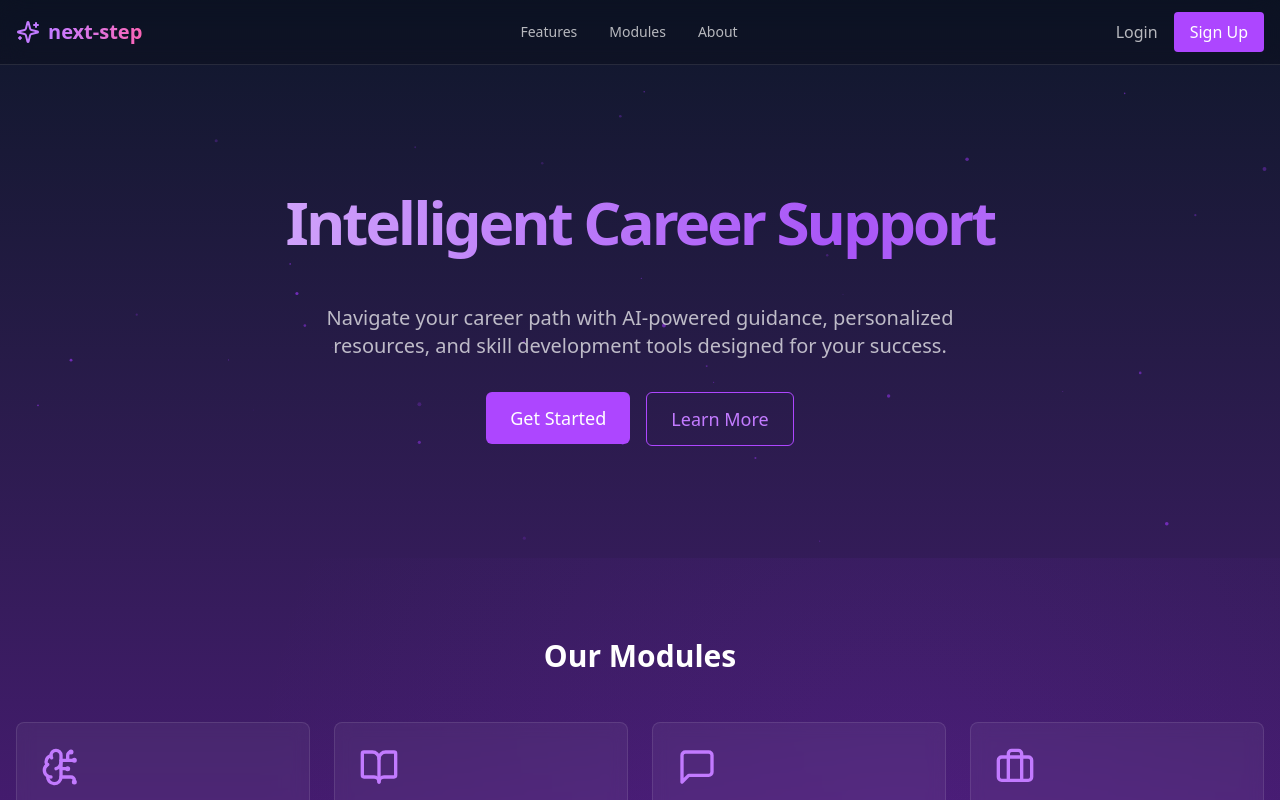
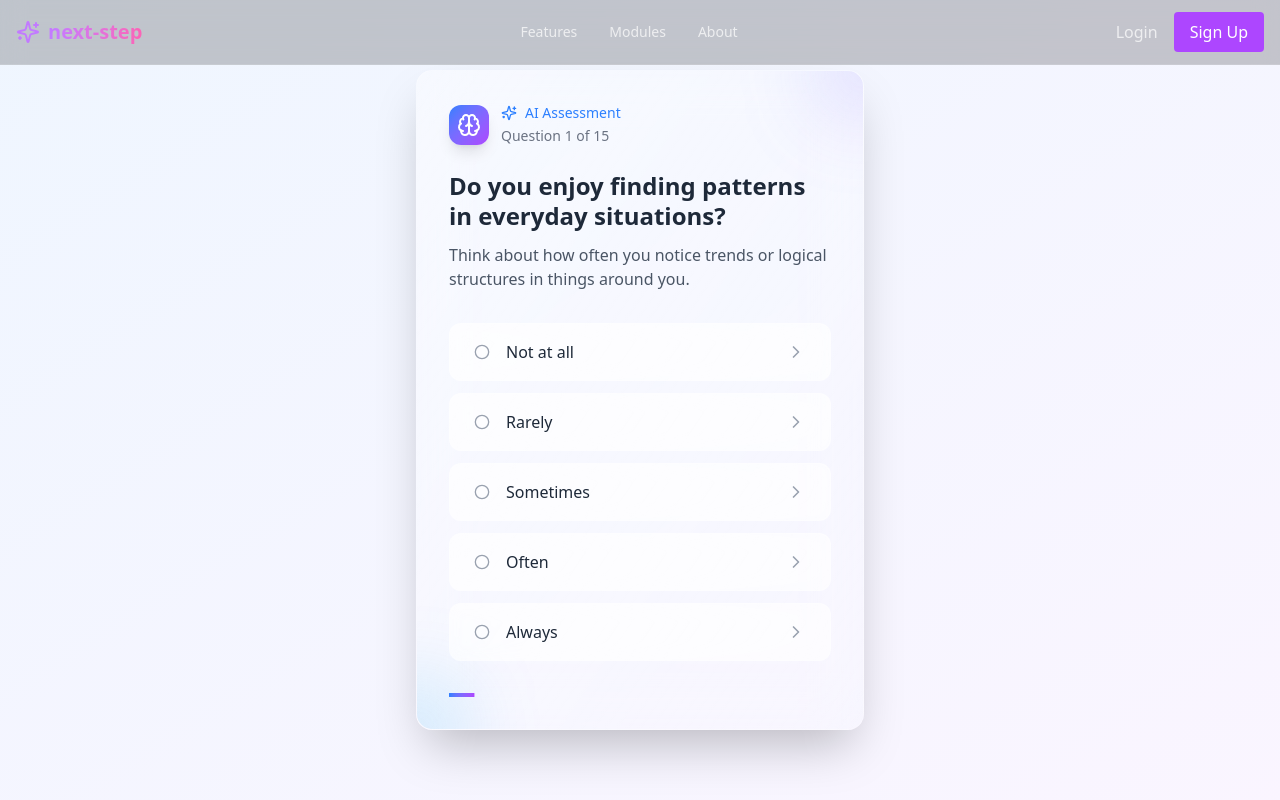
Before and after one commit to manicdon7/NextStep, a React (Vite) app: page / in a window 1280 px wide. Shown: the top 800 px of the page. Built offline with nearby package versions, Linux system fonts and the light colour scheme.

Commit message:
feat: integrate Kys component and add choices and questions JSON data

```diff
--- a/src/App.jsx
+++ b/src/App.jsx
@@ -6,7 +6,7 @@ import LandingPage from "./pages/LandingPage"
 const App = () => {
   return (
     <div>
-      {/* <Kys/> */}
+      <Kys/>
       <LandingPage/>
     </div>
   )
--- a/src/components/Kys.jsx
+++ b/src/components/Kys.jsx
@@ -1,70 +1,25 @@
-import React, { useState } from 'react';
+import React, { useEffect, useState } from 'react';
 import { motion, AnimatePresence } from 'framer-motion';
 import { MessageSquare, Brain, ChevronRight, Award, RefreshCw, Sparkles, Circle  } from 'lucide-react';
 import ReactMarkdown from 'react-markdown';
-
-const questions = [
-  {
-    id: 1,
-    text: "How much do you enjoy solving complex problems?",
-    subtext: "Think about times when you've faced challenging puzzles or technical issues.",
-    domains: [
-      { name: "Computer Science", weight: 1, keywords: ["programming", "algorithms", "problem-solving"] },
-      { name: "Engineering", weight: 0.8, keywords: ["technical", "analytical", "systematic"] }
-    ]
-  },
-  {
-    id: 2,
-    text: "Do you prefer working with visual elements over textual content?",
-    subtext: "Consider your preference for design and visual communication.",
-    domains: [
-      { name: "Artist", weight: 1, keywords: ["creative", "visual", "aesthetic"] },
-      { name: "Designer", weight: 0.9, keywords: ["layout", "composition", "visual-thinking"] }
-    ]
-  },
-  {
-    id: 3,
-    text: "How comfortable are you with public speaking?",
-    subtext: "Think about presenting to groups or leading discussions.",
-    domains: [
-      { name: "Teaching", weight: 1, keywords: ["communication", "presentation", "leadership"] },
-      { name: "Management", weight: 0.7, keywords: ["leadership", "communication", "confidence"] }
-    ]
-  },
-  {
-    id: 4,
-    text: "Do you enjoy creating music or singing?",
-    subtext: "Consider your interest in musical expression and performance.",
-    domains: [
-      { name: "Singer", weight: 1, keywords: ["musical", "performance", "artistic"] },
-      { name: "Artist", weight: 0.6, keywords: ["creative", "expressive", "performance"] }
-    ]
-  },
-  {
-    id: 5,
-    text: "How good are you at organizing and planning tasks?",
-    subtext: "Think about your ability to manage projects and deadlines.",
-    domains: [
-      { name: "Management", weight: 1, keywords: ["organization", "planning", "leadership"] },
-      { name: "Teaching", weight: 0.5, keywords: ["structure", "planning", "organization"] }
-    ]
-  }
-];
-
-const choices = [
-  { value: 1, label: "Not at all" },
-  { value: 2, label: "Rarely" },
-  { value: 3, label: "Sometimes" },
-  { value: 4, label: "Often" },
-  { value: 5, label: "Always" }
-];
+import questions from "../json/questions.json";
+import choices from "../json/choices.json";
+import { Loader2 } from 'lucide-react';
 
 const Kys = () => {
   const [currentQuestion, setCurrentQuestion] = useState(0);
   const [answers, setAnswers] = useState({});
+  const [question , setQuestion] = useState([]);
+  const [choice, setChoice] = useState([]);
   const [result, setResult] = useState(null);
   const [insights, setInsights] = useState("");
   const [isLoading, setIsLoading] = useState(false);
+
+  useEffect(() => {
+    setQuestion(questions);
+    setChoice(choices)
+  }, []);
+
 
   const handleAnswer = (questionId, value) => {
     setAnswers(prev => ({ ...prev, [questionId]: value }));
@@ -77,7 +32,7 @@ const Kys = () => {
 
   const getAIInsights = async (topDomain, keywords) => {
     try {
-      const prompt = `Career analysis for ${topDomain} professional: Key strengths in ${keywords.join(', ')}. Focus on career potential and growth opportunities.`;
+      const prompt = `Evaluate the career of a ${topDomain} professional, emphasizing key strengths in ${keywords.join(', ')}. Offer actionable insights on career potential and growth opportunities in a natural, engaging manner.`;
       const response = await fetch(`https://text.pollinations.ai/${encodeURIComponent(prompt)}`, {
         method: 'GET',
         headers: {
@@ -96,19 +51,6 @@ const Kys = () => {
       const text = await response.text();
       console.log(text);
 
-
-      // // Extract the main content without markdown formatting
-      // const cleanedText = text
-      //   .replace(/^###|##|#/gm, '') // Remove markdown headers
-      //   .replace(/\*\*/g, '')        // Remove bold markers
-      //   .replace(/\n+/g, ' ')        // Replace multiple newlines with space
-      //   .replace(/\s+/g, ' ')        // Normalize spaces
-      //   .trim();                     // Remove extra whitespace
-
-      // // Take the first few sentences for a concise insight
-      // const sentences = cleanedText.split(/[.!?]+\s+/);
-      // const summary = sentences.slice(0, 3).join('. ') + '.';
-
       return text;
     } catch (error) {
       console.error('Error fetching AI insights:', error);
@@ -123,7 +65,7 @@ const Kys = () => {
       let domainMaxScores = {};
       let domainKeywords = {};
 
-      questions.forEach(question => {
+      question.forEach(question => {
         const answerValue = answers[question.id] || 1;
         question.domains.forEach(domain => {
           domainScores[domain.name] = (domainScores[domain.name] || 0) + answerValue * domain.weight;
@@ -142,7 +84,7 @@ const Kys = () => {
       const topDomain = finalResults[0];
 
       const aiInsight = await getAIInsights(topDomain.name, topDomain.keywords);
-      console.log("aiinsight:", aiInsight);
+      console.log("AI insight:", aiInsight);
 
       setResult({ domains: finalResults, top_domain: topDomain.name });
       setInsights(aiInsight);
@@ -193,7 +135,7 @@ const Kys = () => {
 
     {/* Choices */}
     <div className="space-y-3">
-      {choices.map((choice, index) => (
+      {choice.map((choice, index) => (
         <motion.button
           key={choice.value}
           whileHover={{ scale: 1.02, backgroundColor: 'rgba(255, 255, 255, 0.9)' }}
@@ -247,18 +189,18 @@ const Kys = () => {
       <div className="relative rounded-lg overflow-hidden bg-white shadow-lg">
         <div className="absolute inset-0 bg-gradient-to-r from-purple-500 via-pink-500 to-red-500 opacity-20" />
         <div className="relative p-4">
-          <h2 className="text-xl font-bold mb-4">Career Matches</h2>
+          <h2 className="text-xl font-bold mb-4 text-black">Career Matches</h2>
           <div className="h-[400px] overflow-y-auto pr-4 space-y-4 scrollbar-thin">
             {result?.domains?.map((domain, index) => (
               <div
                 key={index}
                 className="bg-white/50 backdrop-blur-sm rounded-lg p-4 shadow-sm border border-gray-100"
               >
-                <h3 className="font-semibold text-lg">{domain.name}</h3>
+                <h3 className="font-semibold text-black text-lg">{domain.name}</h3>
                 <p className="text-sm text-gray-600 mt-1">
                   {domain.keywords.join(' • ')}
                 </p>
-                <div className="mt-2 flex items-center">
+                <div className="mt-2 flex items-center text-black">
                   <span className="text-2xl font-bold">{domain.score}%</span>
                   <span className="ml-2 text-sm">Match</span>
                 </div>
@@ -272,7 +214,7 @@ const Kys = () => {
       <div className="relative rounded-lg overflow-hidden bg-white shadow-lg">
       <div className="absolute inset-0 bg-gradient-to-r from-blue-500 via-teal-500 to-green-500 opacity-20" />
       <div className="relative p-4">
-        <h2 className="text-xl font-bold mb-4">Career Insights</h2>
+        <h2 className="text-xl font-bold mb-4 text-black">Career Insights</h2>
         <div className="h-[400px] overflow-y-auto pr-4 scrollbar-thin">
           {isLoading ? (
             <div className="flex items-center justify-center h-full">
--- /dev/null
+++ b/src/json/choices.json
@@ -0,0 +1,7 @@
+[
+    { "value": 1, "label": "Not at all" },
+    { "value": 2, "label": "Rarely" },
+    { "value": 3, "label": "Sometimes" },
+    { "value": 4, "label": "Often" },
+    { "value": 5, "label": "Always" }
+  ]
--- /dev/null
+++ b/src/json/questions.json
@@ -0,0 +1,137 @@
+[
+    {
+        "id": 1,
+        "text": "Do you enjoy finding patterns in everyday situations?",
+        "subtext": "Think about how often you notice trends or logical structures in things around you.",
+        "domains": [
+            { "name": "Computer Science", "weight": 1, "keywords": ["logic", "patterns", "problem-solving"] },
+            { "name": "Data Science", "weight": 0.9, "keywords": ["analysis", "statistics", "trends"] }
+        ]
+    },
+    {
+        "id": 2,
+        "text": "Do you like arranging things in a structured way?",
+        "subtext": "Consider how much you enjoy organizing your workspace, schedule, or ideas.",
+        "domains": [
+            { "name": "Management", "weight": 1, "keywords": ["organization", "planning", "efficiency"] },
+            { "name": "Teaching", "weight": 0.8, "keywords": ["structure", "methodology", "clarity"] }
+        ]
+    },
+    {
+        "id": 3,
+        "text": "Do you often think about how machines or systems work?",
+        "subtext": "Think about whether you enjoy taking apart gadgets, understanding processes, or troubleshooting issues.",
+        "domains": [
+            { "name": "Engineering", "weight": 1, "keywords": ["mechanical", "technical", "design"] },
+            { "name": "Computer Science", "weight": 0.8, "keywords": ["technology", "systems", "efficiency"] }
+        ]
+    },
+    {
+        "id": 4,
+        "text": "Do you enjoy figuring out why people act the way they do?",
+        "subtext": "Think about how often you analyze people's behavior and motivations.",
+        "domains": [
+            { "name": "Psychology", "weight": 1, "keywords": ["behavior", "mental-processes", "understanding"] },
+            { "name": "Marketing", "weight": 0.8, "keywords": ["consumer-behavior", "persuasion", "analysis"] }
+        ]
+    },
+    {
+        "id": 5,
+        "text": "Do you enjoy working on creative projects that involve aesthetics?",
+        "subtext": "Consider how often you engage in activities like designing, drawing, or decorating.",
+        "domains": [
+            { "name": "Artist", "weight": 1, "keywords": ["creative", "visual", "art"] },
+            { "name": "Designer", "weight": 0.9, "keywords": ["composition", "layout", "aesthetics"] }
+        ]
+    },
+    {
+        "id": 6,
+        "text": "Do you like analyzing facts before making decisions?",
+        "subtext": "Think about whether you prefer to rely on data and logic rather than intuition.",
+        "domains": [
+            { "name": "Science", "weight": 1, "keywords": ["research", "analysis", "logic"] },
+            { "name": "Finance", "weight": 0.8, "keywords": ["economics", "investment", "risk-analysis"] }
+        ]
+    },
+    {
+        "id": 7,
+        "text": "Do you find joy in explaining concepts to others?",
+        "subtext": "Think about how often you help others understand something new.",
+        "domains": [
+            { "name": "Teaching", "weight": 1, "keywords": ["education", "mentoring", "clarity"] },
+            { "name": "Management", "weight": 0.8, "keywords": ["leadership", "communication", "guidance"] }
+        ]
+    },
+    {
+        "id": 8,
+        "text": "Do you enjoy experimenting with new ways to solve everyday problems?",
+        "subtext": "Consider how often you like innovating and improving existing solutions.",
+        "domains": [
+            { "name": "Engineering", "weight": 1, "keywords": ["innovation", "creativity", "problem-solving"] },
+            { "name": "Entrepreneurship", "weight": 0.8, "keywords": ["strategy", "business-ideas", "innovation"] }
+        ]
+    },
+    {
+        "id": 9,
+        "text": "Do you enjoy writing down your thoughts or crafting stories?",
+        "subtext": "Think about whether you like expressing ideas through words, whether formally or creatively.",
+        "domains": [
+            { "name": "Writing", "weight": 1, "keywords": ["storytelling", "expression", "communication"] },
+            { "name": "Marketing", "weight": 0.8, "keywords": ["copywriting", "persuasion", "branding"] }
+        ]
+    },
+    {
+        "id": 10,
+        "text": "Do you like thinking about how cities and buildings should be designed?",
+        "subtext": "Consider how much interest you have in structures, urban planning, or interior design.",
+        "domains": [
+            { "name": "Architecture", "weight": 1, "keywords": ["urban-planning", "design", "aesthetics"] },
+            { "name": "Engineering", "weight": 0.8, "keywords": ["construction", "infrastructure", "technical"] }
+        ]
+    },
+    {
+        "id": 11,
+        "text": "Do you enjoy playing with numbers and mathematical challenges?",
+        "subtext": "Think about whether you enjoy calculations, puzzles, or logical reasoning.",
+        "domains": [
+            { "name": "Mathematics", "weight": 1, "keywords": ["logic", "problem-solving", "quantitative"] },
+            { "name": "Finance", "weight": 0.9, "keywords": ["economics", "budgeting", "investment"] }
+        ]
+    },
+    {
+        "id": 12,
+        "text": "Do you enjoy exploring new cultures and understanding different perspectives?",
+        "subtext": "Think about your interest in learning about different traditions, languages, or worldviews.",
+        "domains": [
+            { "name": "Anthropology", "weight": 1, "keywords": ["culture", "history", "society"] },
+            { "name": "Journalism", "weight": 0.8, "keywords": ["storytelling", "communication", "reporting"] }
+        ]
+    },
+    {
+        "id": 13,
+        "text": "Do you enjoy hands-on activities like fixing things or crafting?",
+        "subtext": "Think about whether you like repairing gadgets, woodworking, or assembling models.",
+        "domains": [
+            { "name": "Engineering", "weight": 1, "keywords": ["mechanical", "practical", "technical"] },
+            { "name": "Craftsmanship", "weight": 0.9, "keywords": ["handmade", "repair", "creativity"] }
+        ]
+    },
+    {
+        "id": 14,
+        "text": "Do you like helping others improve their physical health and fitness?",
+        "subtext": "Think about whether you enjoy activities related to exercise, sports, or healthy living.",
+        "domains": [
+            { "name": "Fitness", "weight": 1, "keywords": ["exercise", "nutrition", "coaching"] },
+            { "name": "Medicine", "weight": 0.8, "keywords": ["healthcare", "well-being", "treatment"] }
+        ]
+    },
+    {
+        "id": 15,
+        "text": "Do you enjoy discovering how things work on a fundamental level?",
+        "subtext": "Think about whether you enjoy breaking down ideas, understanding theories, or questioning assumptions.",
+        "domains": [
+            { "name": "Science", "weight": 1, "keywords": ["research", "curiosity", "theory"] },
+            { "name": "Philosophy", "weight": 0.9, "keywords": ["critical-thinking", "logic", "deep-questions"] }
+        ]
+    }
+]
```
